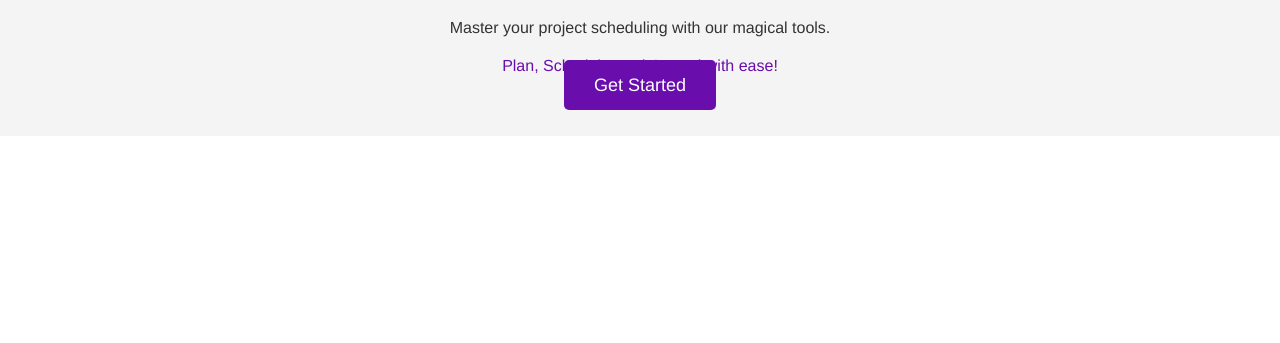
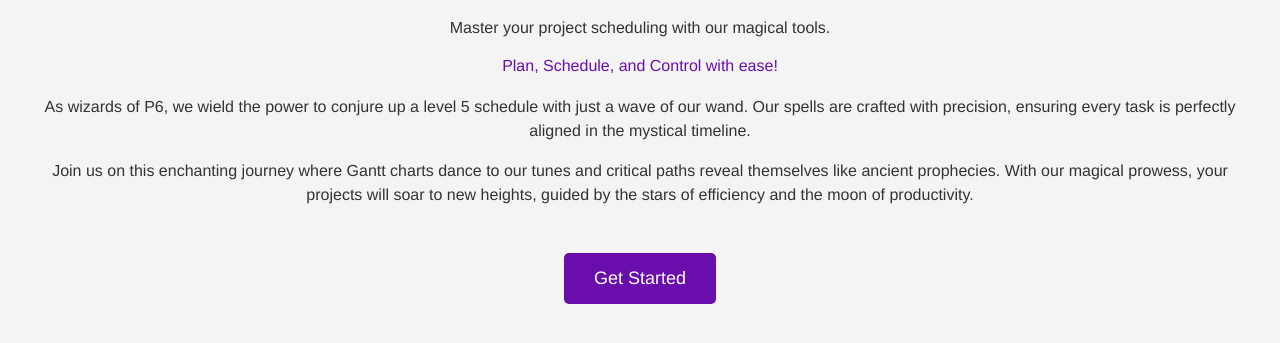
Before and after one commit to BlindWizardSch/BlindWizSch, a plain HTML site: page index.html in a window 1280 px wide. Shown: the part 335-678 px from the top of the page. Drawn offline with Linux system fonts and the light colour scheme.

Commit message:
Update index.html

```diff
--- a/index.html
+++ b/index.html
@@ -35,6 +35,8 @@
             border-radius: 5px;
             font-size: 18px;
             transition: background-color 0.3s;
+            margin-top: 30px; /* Add margin to separate from text */
+            display: inline-block;
         }
         .cta-button:hover {
             background-color: #5a0ca0; /* Darker Purple */
@@ -49,6 +51,12 @@
             margin-top: 20px;
             font-size: 16px;
             color: #6a0dad; /* Purple */
+        }
+        .fun-paragraphs {
+            margin-top: 20px;
+            font-size: 16px;
+            color: #333;
+            line-height: 1.5;
         }
         @media (max-width: 600px) {
             .content {
@@ -70,6 +78,10 @@
         <h1>Welcome to the P6 Wizard</h1>
         <p>Master your project scheduling with our magical tools.</p>
         <div class="p6-theme">Plan, Schedule, and Control with ease!</div>
+        <div class="fun-paragraphs">
+            <p>As wizards of P6, we wield the power to conjure up a level 5 schedule with just a wave of our wand. Our spells are crafted with precision, ensuring every task is perfectly aligned in the mystical timeline.</p>
+            <p>Join us on this enchanting journey where Gantt charts dance to our tunes and critical paths reveal themselves like ancient prophecies. With our magical prowess, your projects will soar to new heights, guided by the stars of efficiency and the moon of productivity.</p>
+        </div>
         <a href="#" class="cta-button">Get Started</a>
     </div>
 </body>
```
